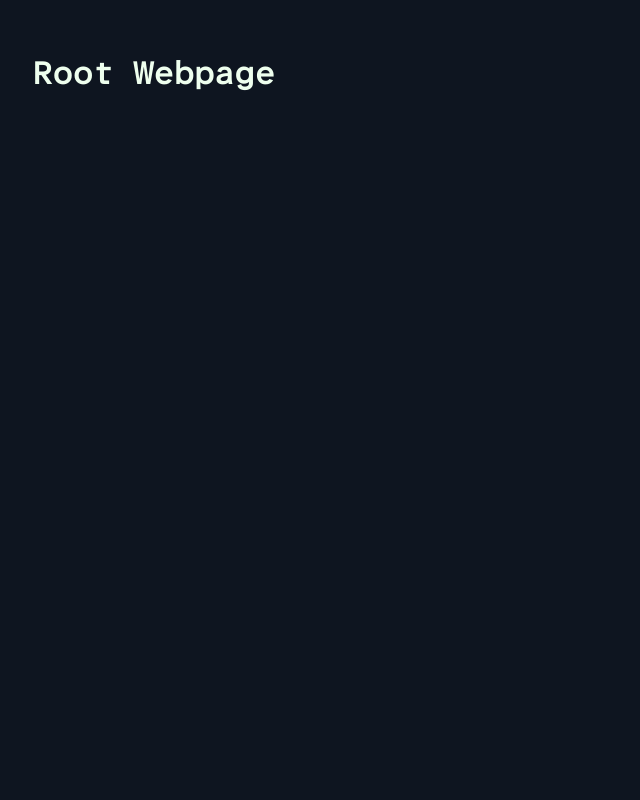
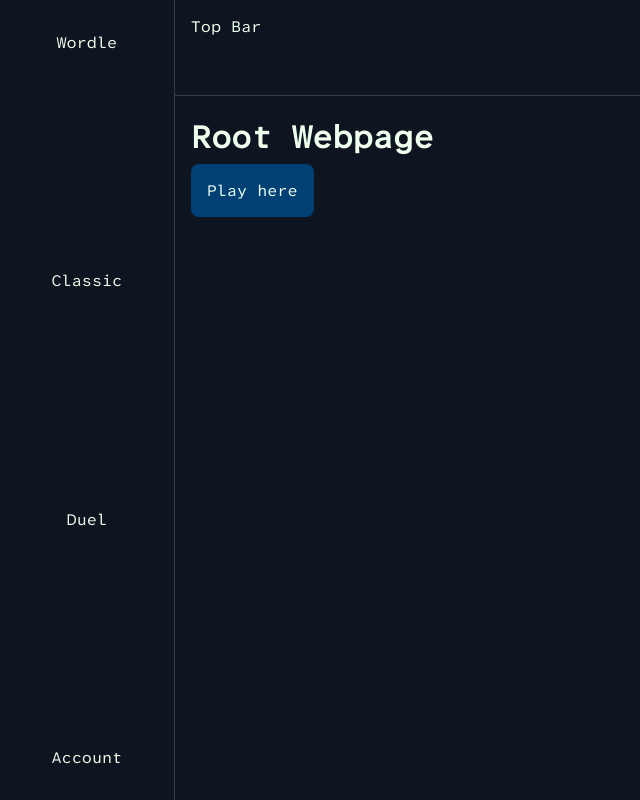
Before and after one commit to dominicbrauer/web-wordle, an Astro site in the folder web/: page / in a window 1280 px wide. Shown: the whole page, without its empty margins (0-640 px from the left). Built offline with nearby package versions, Linux system fonts and the light colour scheme; Astro itself is replaced by a stand-in of ours.

Commit message:
Add layout to home page

```diff
--- /dev/null
+++ b/web/src/components/NavBarSide.astro
@@ -0,0 +1,35 @@
+---
+
+---
+
+<div class="nav-bar-side">
+  <div class="home-link">
+    <span>Wordle</span>
+  </div>
+  <div class="classic-mode-link">
+    <span>Classic</span>
+  </div>
+  <div class="duel-mode-link">
+    <span>Duel</span>
+  </div>
+  <div class="account-link">
+    <span>Account</span>
+  </div>
+</div>
+
+<style>
+  .nav-bar-side {
+    display: flex;
+    flex-direction: column;
+    justify-content: space-between;
+    align-items: center;
+    width: 12rem;
+    position: relative;
+    border-right: 1px solid var(--secondary);
+    padding: 2rem 2rem;
+  }
+</style>
+
+<script>
+
+</script>
--- /dev/null
+++ b/web/src/components/NavBarTop.astro
@@ -0,0 +1,19 @@
+---
+
+---
+
+<div class="nav-bar-top">
+  <span>Top Bar</span>
+</div>
+
+<style>
+  .nav-bar-top {
+    position: relative;
+    display: flex;
+    flex-direction: row;
+    width: 100%;
+    height: 6rem;
+    border-bottom: 1px solid var(--secondary);
+    padding: 1rem;
+  }
+</style>
--- a/web/src/layouts/Layout.astro
+++ b/web/src/layouts/Main.astro
@@ -1,8 +1,9 @@
 ---
+import '../styles/global.css';
+import NavBarSide from '../components/NavBarSide.astro';
+import NavBarTop from '../components/NavBarTop.astro';
 
 const { title } = Astro.props;
-
-import '../styles/global.css'
 ---
 
 <!doctype html>
@@ -15,8 +16,23 @@ import '../styles/global.css'
 		<title>{title}</title>
 	</head>
 	<body>
-		<slot />
+    <NavBarSide />
+    <div class="main-window">
+      <NavBarTop />
+      <slot />
+    </div>
 	</body>
 </html>
 
-<style></style>
+<style>
+  body {
+    position: relative;
+    display: flex;
+    flex-direction: row;
+  }
+
+  .main-window {
+    position: relative;
+    width: 100%;
+  }
+</style>
--- a/web/src/pages/game/index.astro
+++ b/web/src/pages/game/index.astro
@@ -44,7 +44,6 @@ import Layout from "../../layouts/Layout.astro"
   ////////// Variables //////////
   const pageBody = document.querySelector('body') as HTMLBodyElement;
   let gameSession: GameSession = await requestGameSession();
-  let blockUserInputs: boolean = false;
   ////////// Variables //////////
 
 
--- a/web/src/pages/index.astro
+++ b/web/src/pages/index.astro
@@ -1,8 +1,27 @@
 ---
-import Layout from '../layouts/Layout.astro'
+import Main from '../layouts/Main.astro'
 import '../styles/global.css'
 ---
 
-<Layout>
-  <h1>Root Webpage</h1>
-</Layout>
+<Main title="Home">
+  <main>
+    <h1>Root Webpage</h1>
+    <a class="game-link" href="/game">Play here</a>
+  </main>
+</Main>
+
+<style>
+  main {
+    position: relative;
+    margin: 1rem;
+  }
+
+  .game-link {
+    width: 10rem;
+    height: 4rem;
+    text-decoration: none;
+    background-color: var(--primary);
+    padding: 1rem;
+    border-radius: .5rem;
+  }
+</style>
--- a/web/src/styles/global.css
+++ b/web/src/styles/global.css
@@ -7,6 +7,8 @@
 }
 
 :root {
+  --page-width: 1024px;
+
   --text: #EEFFEE;
   --background: #0E1520;
   --background-secondary: #111927;
@@ -29,7 +31,7 @@
 
 html, body {
   margin: 0;
-  padding: 1rem;
+  padding: 0;
   width: 100%;
   height: 100%;
   background-color: var(--background);
```
Also changed, not shown: web/src/components/NavigationBar.astro (deleted), 1 other file.
